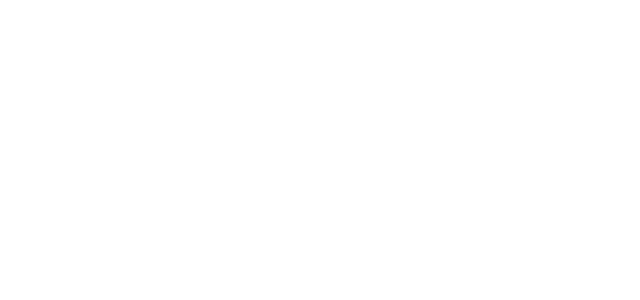
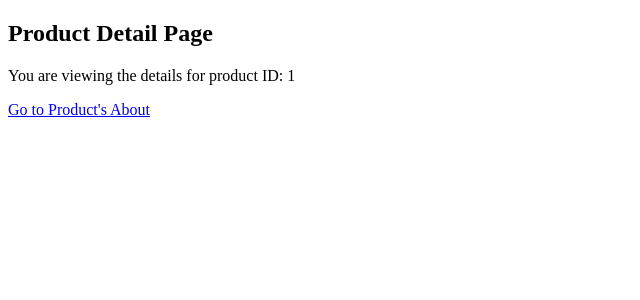
Before and after one commit to kouser-ahamed/Nuxt.js-Full-Stack-Course-2026, a Nuxt app: page /products/1 in a window 1280 px wide. Before the commit this address had no page. Shown: the top 300 px of the page, without its empty margins (0-640 px from the left). Built offline with nearby package versions, Linux system fonts and the light colour scheme.

Commit message:
explore Vue Nuxt.js Daynamic routing and using useRoute.

```diff
--- /dev/null
+++ b/app/pages/products/[id]/index.vue
@@ -0,0 +1,16 @@
+<script setup>
+
+ const route = useRoute();
+
+</script>
+
+
+<template>
+    <div>
+        <h2>
+            Product Detail Page
+        </h2>
+        <p>You are viewing the details for product ID: {{ route.params.id }}</p>
+        <NuxtLink to ="/products/about">Go to Product's About</NuxtLink>
+    </div>
+</template>
--- a/app/pages/products/index.vue
+++ b/app/pages/products/index.vue
@@ -1,10 +1,12 @@
 <template>
-    <div>
-        <h2>
-            Product Home Page
-        </h2>
-        <NuxtLink to = "/products/about">
-            Go to Product's About
-        </NuxtLink>
-    </div>
+  <div>
+    <h2>Product Home Page</h2>
+    <NuxtLink to="/products/about"> Go to Product's About </NuxtLink>
+    <br />
+
+    <NuxtLink to="/products/1"> Daynamic Product 1 </NuxtLink> <br />
+    <NuxtLink to="/products/2"> Daynamic Product 2 </NuxtLink> <br />
+    <NuxtLink to="/products/3"> Daynamic Product 3 </NuxtLink> <br />
+    <NuxtLink to="/products/4"> Daynamic Product 4 </NuxtLink> <br />
+  </div>
 </template>
```
